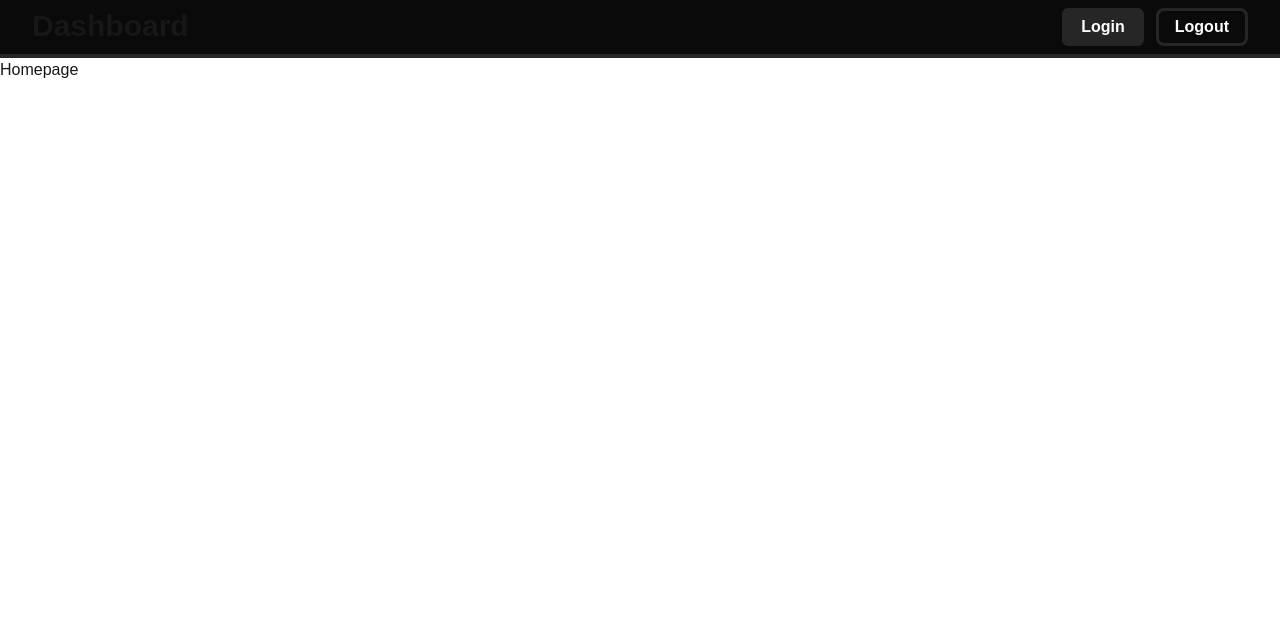
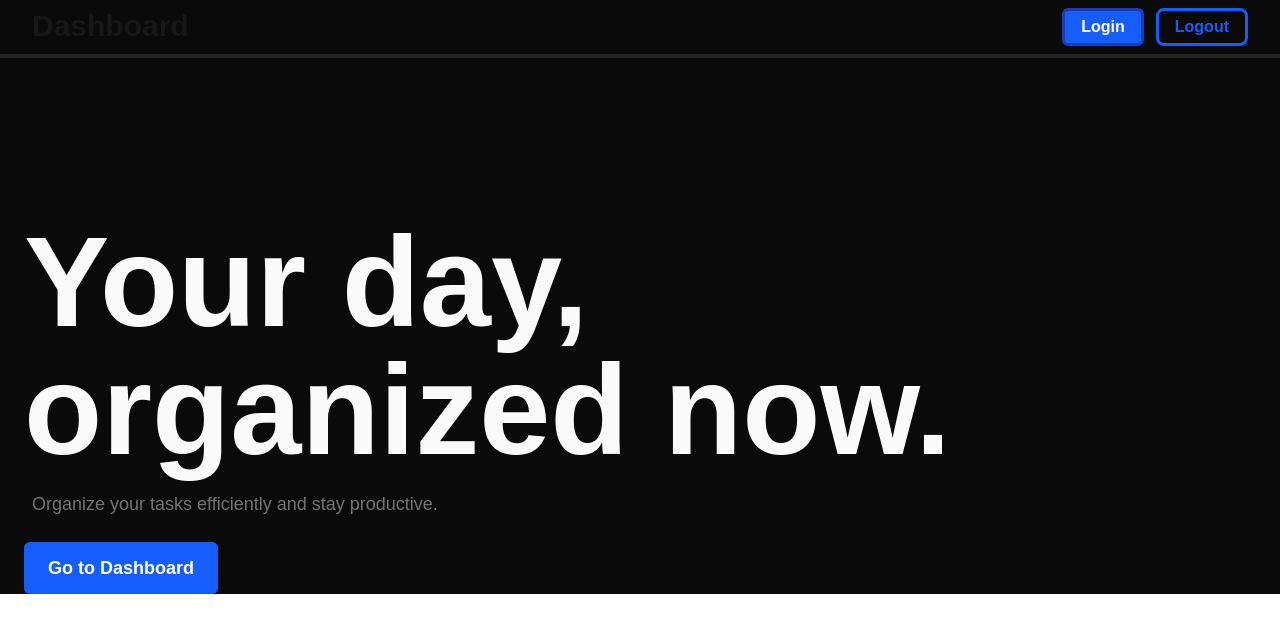
Before and after one commit to Arjunsharmahehe/Todo, a Next.js app: page / in a window 1280 px wide. Shown: the top 632 px of the page. Built offline with nearby package versions, Linux system fonts and the light colour scheme.

Commit message:
add homepage

```diff
--- a/src/app/page.tsx
+++ b/src/app/page.tsx
@@ -1,8 +1,10 @@
 "use client"
+
+import HeroSection from "@/components/HeroSection";
 
 export default function Home() {
 
   return (
-    <h1>Homepage</h1>
+    <HeroSection/>
   );
 }
--- /dev/null
+++ b/src/components/HeroSection.tsx
@@ -0,0 +1,21 @@
+import Link from "next/link";
+
+export default function HeroSection() {
+
+  return (
+    <section className="h-11/12 flex flex-col items-baseline text-left px-6 bg-neutral-950">
+      <h1 className="mt-40 text-6xl max-w-[14ch] sm:text-7xl md:text-8xl lg:text-9xl font-bold text-neutral-50 mb-4">
+        Your day, organized now.
+      </h1>
+      <p className="text-lg text-neutral-500 pl-2 mb-6">
+        Organize your tasks efficiently and stay productive.
+      </p>
+      <Link
+        href="/dashboard"
+        className="px-6 py-3 bg-blue-600 text-white font-semibold text-lg rounded-md hover:bg-blue-700 transition-all"
+      >
+        Go to Dashboard
+      </Link>
+    </section>
+  );
+}
--- a/src/components/NavBar.tsx
+++ b/src/components/NavBar.tsx
@@ -11,11 +11,11 @@ export default function Navbar(){
             {/* Authentication Buttons */}
             <div className="ml-4 flex gap-3 items-center md:ml-6">
                 <Link href="/login"
-                      className="flex items-center bg-neutral-800 hover:bg-neutral-600 hover:border-neutral-600 border-3 border-neutral-800 text-white font-bold py-1 px-4 rounded-md transition-colors duration-300 ease-in-out">
+                      className="flex items-center bg-blue-600 hover:bg-blue-700 border-3 border-blue-800 text-white font-bold py-1 px-4 rounded-md transition-colors duration-300 ease-in-out">
                     Login
                 </Link>
                 <Link href='/logout'
-                      className="flex items-center bg-neutral-950 hover:bg-neutral-900 border-3 border-neutral-800 text-white font-bold py-1 px-4 rounded-lg transition-colors duration-300 ease-in-out">
+                      className="flex items-center bg-neutral-950 hover:bg-neutral-900 border-3 border-blue-600 text-blue-600 font-bold py-1 px-4 rounded-lg transition-colors duration-300 ease-in-out">
                     Logout
                 </Link>
             </div>
```
